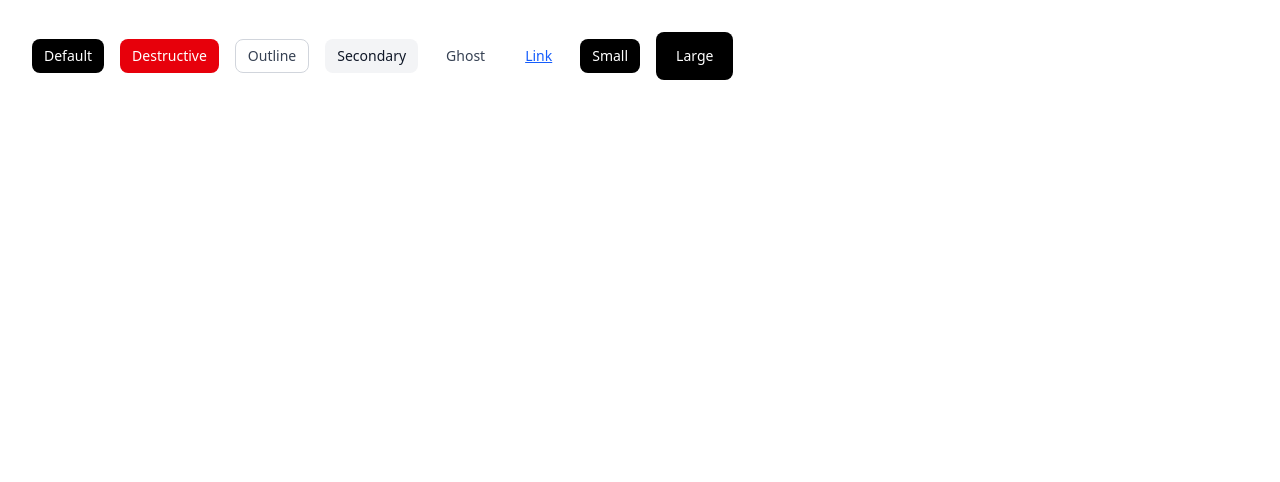
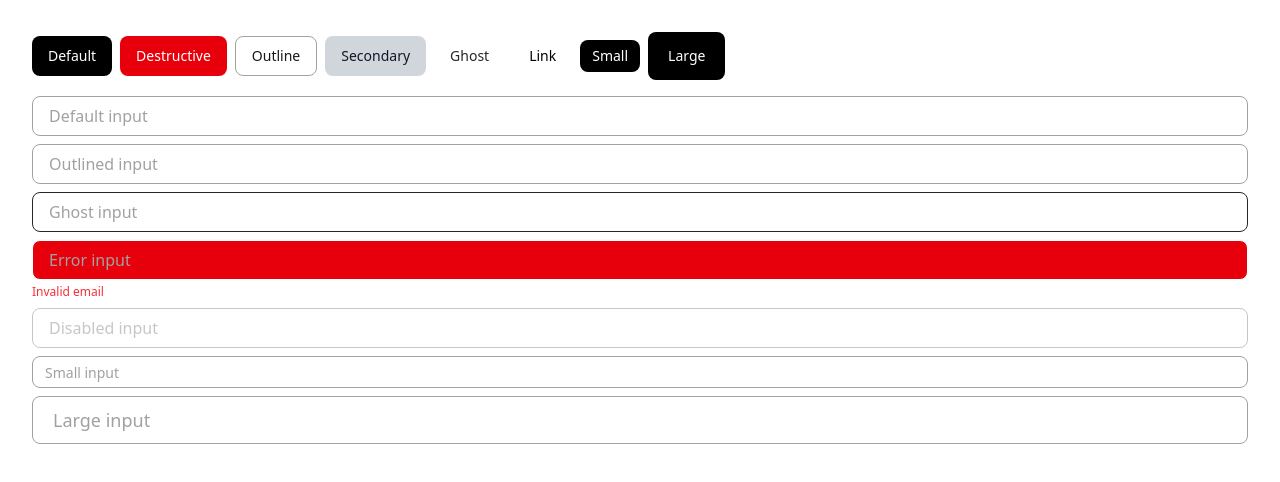
Before and after one commit to rushabh57/vueon-ui, a Vue app: page / in a window 1280 px wide. Shown: the top 482 px of the page. Built offline with nearby package versions, Linux system fonts and the light colour scheme.

Commit message:
input/button component

```diff
--- a/src/App.vue
+++ b/src/App.vue
@@ -1,5 +1,7 @@
 <template>
-  <div class="space-x-4 p-8">
+  <div class="space-y-4 p-8">
+    <!-- Buttons -->
+    <div class="space-x-2">
       <MyButton>Default</MyButton>
       <MyButton variant="destructive">Destructive</MyButton>
       <MyButton variant="outline">Outline</MyButton>
@@ -9,8 +11,21 @@
       <MyButton size="sm">Small</MyButton>
       <MyButton size="lg">Large</MyButton>
     </div>
+
+    <!-- Inputs -->
+    <div class="space-y-2">
+      <MyInput placeholder="Default input" />
+      <MyInput variant="outline" placeholder="Outlined input" />
+      <MyInput variant="ghost" placeholder="Ghost input" />
+      <MyInput error="Invalid email" placeholder="Error input" />
+      <MyInput disabled placeholder="Disabled input" />
+      <MyInput size="sm" placeholder="Small input" />
+      <MyInput size="lg" placeholder="Large input" />
+    </div>
+  </div>
 </template>
 
 <script setup lang="ts">
 import MyButton from "./components/Button/Button.vue";
+import MyInput from "./components/Input/Input.vue";
 </script>
--- a/src/components/Button/Button.vue
+++ b/src/components/Button/Button.vue
@@ -7,26 +7,15 @@
 <script setup lang="ts">
 import { computed, useAttrs } from "vue";
 import { cva } from "class-variance-authority";
+import { variants } from "../../theme/variants"; // global variant tokens
 
 const $attrs = useAttrs();
 
-// Props for variant and size
 const props = defineProps<{
-  variant?: "default" | "destructive" | "outline" | "secondary" | "ghost" | "link";
+  variant?: keyof typeof variants;
   size?: "sm" | "md" | "lg" | "icon";
 }>();
 
-// Variant styles (colors / borders / hover / active)
-const variants = {
-  default: "bg-black text-white hover:bg-blue-700 active:ring-black-300",
-  destructive: "bg-red-600 text-white hover:bg-red-700 active:ring-red-300",
-  outline: "border border-gray-300 text-gray-700 hover:bg-gray-50 active:ring-gray-300",
-  secondary: "bg-gray-100 text-gray-900 hover:bg-gray-200 active:ring-gray-300",
-  ghost: "bg-transparent text-gray-700 hover:bg-gray-100 active:ring-gray-300",
-  link: "bg-transparent underline text-blue-600 hover:text-blue-800 active:ring-blue-300",
-};
-
-// Size styles (override default fallback)
 const sizes = {
   sm: "h-8 px-3 py-1.5 text-sm",
   md: "h-10 px-4 py-2 text-base",
@@ -34,10 +23,21 @@ const sizes = {
   icon: "h-10 w-10 p-1",
 };
 
-// CVA setup
 const buttonVariants = cva(
-  // default/fallback base
-  "inline-flex items-center justify-center font-medium transition-colors focus:outline-none rounded-lg disabled:opacity-50 disabled:pointer-events-none focus:ring-1 h-8.5 w-fit px-3  text-sm focus:ring-offset-1  focus:ring-transparent",
+  `inline-flex
+   cursor-pointer
+   text-sm
+   w-fit
+   font-medium
+   items-center
+   justify-center
+   transition-colors
+   focus:outline-none
+   rounded-lg
+   disabled:opacity-50
+   disabled:pointer-events-none
+   focus:ring-1
+   focus:outline-transparent`,
   {
     variants: {
       variant: variants,
@@ -45,12 +45,11 @@ const buttonVariants = cva(
     },
     defaultVariants: {
       variant: "default",
-      size: undefined, // fallback to base h-10 w-fit px-4 py-2 text-xs
+      size: "md",
     },
   }
 );
 
-// Merge CVA classes + any $attrs.class
 const buttonClasses = computed(() => {
   const attrsClass = typeof $attrs.class === "string" ? $attrs.class : "";
   return `${buttonVariants({ variant: props.variant, size: props.size })} ${attrsClass}`.trim();
--- /dev/null
+++ b/src/components/Input/Input.vue
@@ -0,0 +1,47 @@
+<template>
+  <div class="w-full">
+    <input
+      v-bind="$attrs"
+      :class="inputClasses"
+      :disabled="disabled"
+    />
+    <p v-if="error" class="mt-1 text-xs text-red-500">{{ error }}</p>
+  </div>
+</template>
+
+<script setup lang="ts">
+import { computed, useAttrs } from "vue";
+import { variants } from "../../theme/variants";
+
+const $attrs = useAttrs();
+
+const props = defineProps<{
+  variant?: keyof typeof variants;
+  disabled?: boolean;
+  error?: string;
+  size?: "sm" | "md" | "lg";
+}>();
+
+const sizes = {
+  sm: "h-8 px-3 text-sm",
+  md: "h-10 px-4 text-base",
+  lg: "h-12 px-5 text-lg",
+};
+
+// Core input base — neat, rounded, and consistent
+const baseClass =
+  "w-full rounded-lg border outline-none transition-colors placeholder:text-neutral-400 disabled:opacity-60 disabled:cursor-not-allowed";
+
+// Merge variant styles
+const inputClasses = computed(() => {
+  const size = sizes[props.size || "md"];
+  const variant =
+    props.error
+      ? variants.destructive
+      : props.variant
+      ? variants[props.variant]
+      : variants.outline;
+
+  return `${baseClass} ${variant} ${size}`;
+});
+</script>
--- /dev/null
+++ b/src/components/Input/index.ts
@@ -0,0 +1,2 @@
+import Input from "./Input.vue";
+export default Input;
--- /dev/null
+++ b/src/theme/variants.ts
@@ -0,0 +1,15 @@
+// src/theme/variants.ts
+export const variants = {
+  default:
+    "bg-black text-white hover:bg-neutral-800 active:ring-neutral-400",
+  destructive:
+    "bg-red-600 text-white hover:bg-red-700 active:ring-red-400",
+  secondary:
+    "bg-gray-300 text-gray-900 hover:bg-neutral-300 active:ring-neutral-400",
+  outline:
+    "border border-neutral-400 text-neutral-900 hover:bg-neutral-100 active:ring-neutral-300",
+  ghost:
+    "bg-transparent text-neutral-800 hover:bg-neutral-100 active:ring-neutral-300",
+  link:
+    "bg-transparent text-black underline-offset-4 hover:underline hover:text-neutral-800",
+};
```
Lines whose indentation alone changed are shown as unchanged.
